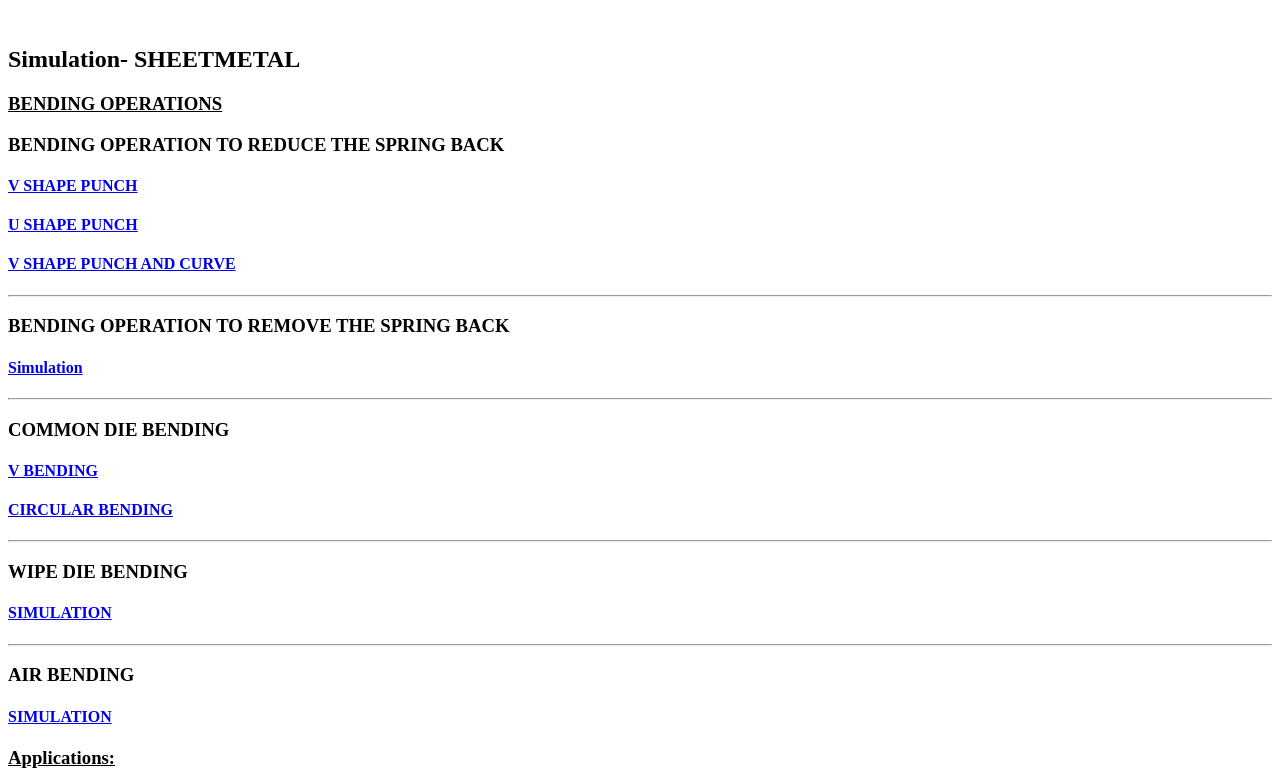
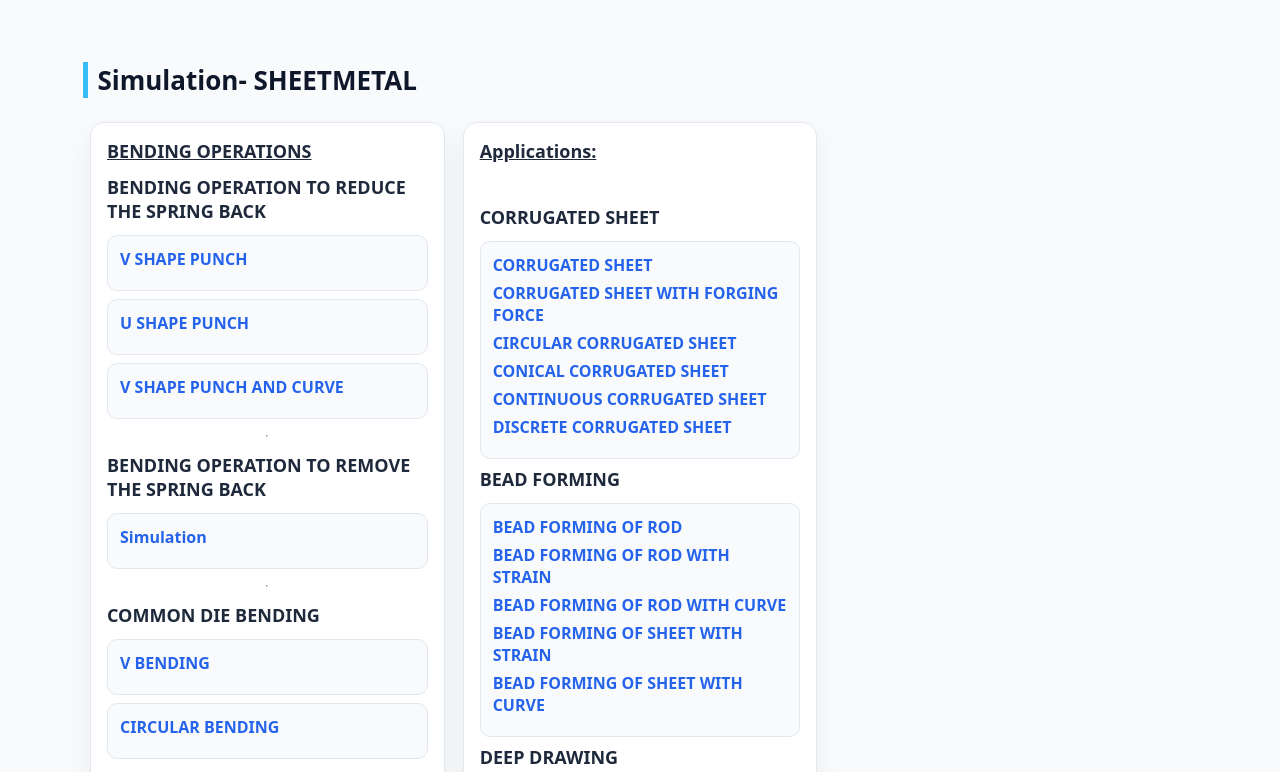
Before and after one commit to virtual-labs/exp-sheet-metal-dei, a plain HTML site: page experiment/simulation/index.html in a window 1280 px wide. Shown: the top 772 px of the page. Drawn offline with Linux system fonts and the light colour scheme.

Commit message:
Update main.css

```diff
--- a/experiment/simulation/css/main.css
+++ b/experiment/simulation/css/main.css
@@ -1 +1,118 @@
-/* You CSS goes in here */
+body {
+    margin: 0;
+    padding: 40px 20px;
+    font-family: "Poppins", system-ui, -apple-system, BlinkMacSystemFont, "Segoe UI", sans-serif;
+    background: #f8fafc;
+    color: #0f172a;
+}
+
+/* Main H2 title above all sections */
+.page-title {
+    max-width: 1100px;
+    margin: 0 auto 24px auto;
+    font-size: 26px;
+    font-weight: 600;
+    border-left: 5px solid #38bdf8;
+    padding-left: 10px;
+}
+
+/* Wrapper that holds all the <section> elements in a row */
+.section-row {
+    max-width: 1100px;
+    margin: 0 auto;
+    display: grid;
+    grid-template-columns: repeat(3, minmax(0, 1fr));
+    gap: 18px;
+}
+
+/* Each full section (card-like) */
+.section {
+    background: #ffffff;
+    border-radius: 14px;
+    border: 1px solid #e2e8f0;
+    padding: 16px 16px 18px;
+    box-shadow: 0 10px 24px rgba(15, 23, 42, 0.06);
+    display: flex;
+    flex-direction: column;
+    gap: 8px;
+    transition: transform 0.2s ease, box-shadow 0.2s ease, border-color 0.2s ease;
+    margin: 0; /* important: no extra margin pushing them down */
+}
+
+.section:hover {
+    transform: translateY(-3px);
+    box-shadow: 0 14px 28px rgba(15, 23, 42, 0.08);
+    border-color: #38bdf8;
+}
+
+/* Case heading (inside section) */
+.section h3 {
+    margin: 0 0 4px;
+    font-size: 18px;
+    font-weight: 600;
+    color: #1e293b;
+}
+
+/* Inner block */
+.block {
+    background: #f9fafb;
+    border-radius: 10px;
+    border: 1px solid #e2e8f0;
+    padding: 12px 12px 14px;
+    margin: 0; /* remove any top/bottom extra space */
+}
+
+/* H4 + link */
+.block h4 {
+    margin: 0 0 6px;
+    font-size: 16px;
+    font-weight: 600;
+    color: #334155;
+}
+
+.block h4 a {
+    text-decoration: none;
+    color: #2563eb;
+}
+
+.block h4 a:hover {
+    text-decoration: underline;
+}
+
+/* Paragraph */
+.block p {
+    margin: 0;
+    font-size: 14px;
+    line-height: 1.6;
+    color: #475569;
+}
+
+/* RESPONSIVE BREAKPOINTS */
+
+/* Tablets: 2 sections per row */
+@media (max-width: 992px) {
+    .section-row {
+        grid-template-columns: repeat(2, minmax(0, 1fr));
+    }
+}
+
+/* Mobiles: 1 section per row */
+@media (max-width: 640px) {
+    body {
+        padding: 24px 12px;
+    }
+
+    .page-title {
+        margin-bottom: 18px;
+        font-size: 22px;
+    }
+
+    .section-row {
+        grid-template-columns: 1fr;
+        gap: 14px;
+    }
+
+    .section {
+        padding: 14px 14px 16px;
+    }
+}/* You CSS goes in here */
```
